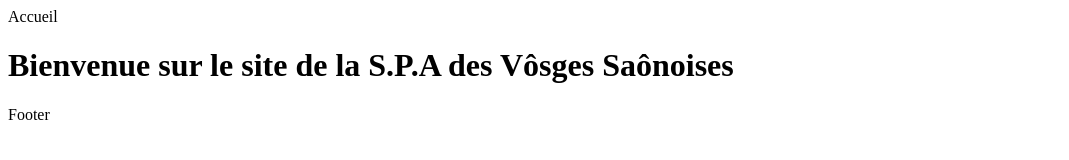
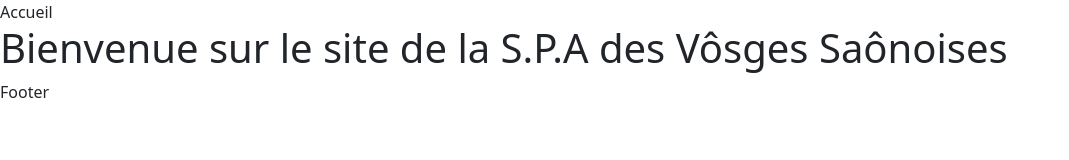
Before and after one commit to Cleopatatras/SPA, a website with bundled scripts: page index.html in a window 1280 px wide. Shown: the whole page, without its empty margins (0-1069 px from the left). Built offline with nearby package versions, Linux system fonts and the light colour scheme; files whose address does not match are found by name.

Commit message:
install bootstrap

```diff
--- a/index.html
+++ b/index.html
@@ -4,7 +4,9 @@
 <head>
     <meta charset="UTF-8">
     <meta name="viewport" content="width=device-width, initial-scale=1.0">
-    <title>Zoo Arcadia</title>
+    <link rel="stylesheet" href="/node_modules/bootstrap/dist/css/bootstrap.min.css">
+    <link rel="stylesheet" href="node_modules/bootstrap-icons/font/bootstrap-icons.css">
+    <title>SPA des Vosges Saonoise</title>
 </head>
 
 <body>
@@ -22,6 +24,7 @@
     <footer> Footer</footer>
 
     <script type="module" src="Router/router.js"></script>
+    <script src="node_modules/bootstrap/dist/js/bootstrap.bundle.min.js"></script>
 </body>
 
 </html>
--- /dev/null
+++ b/package.json
@@ -0,0 +1,6 @@
+{
+  "dependencies": {
+    "bootstrap": "^5.3.3",
+    "bootstrap-icons": "^1.11.3"
+  }
+}
```
Also changed, not shown: 2 other files.
